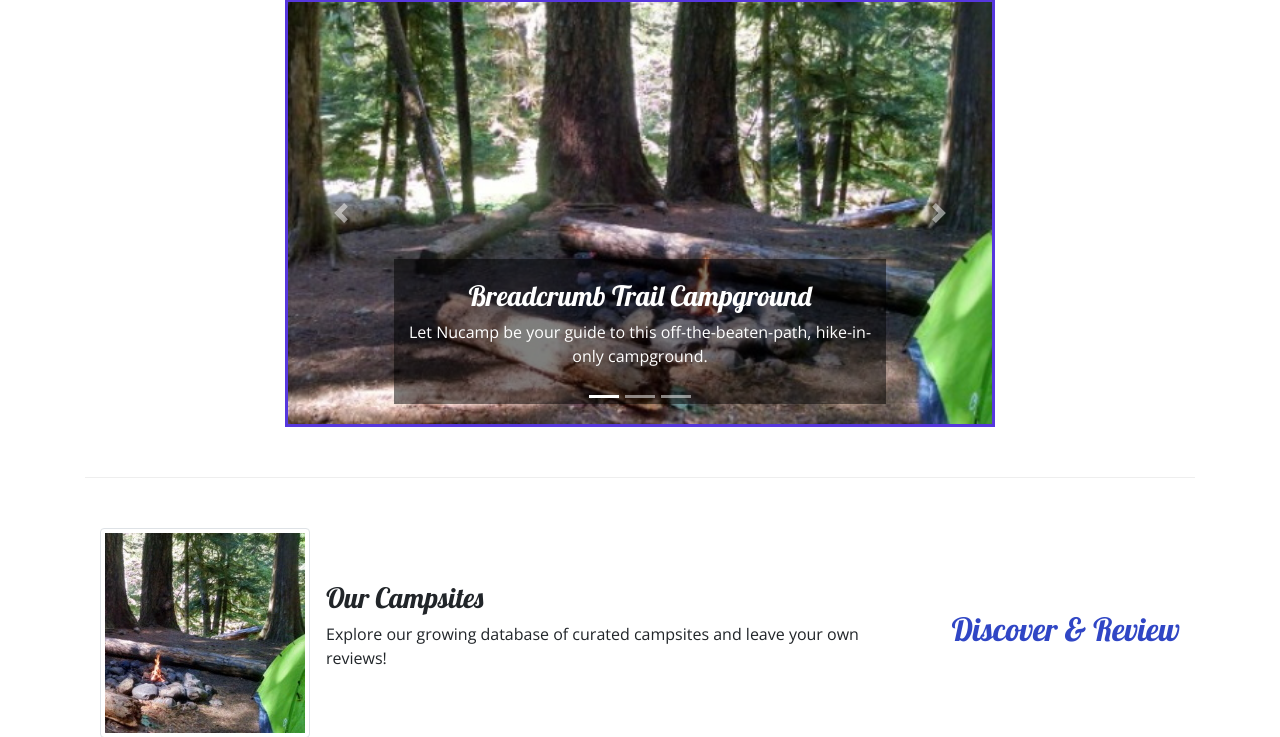
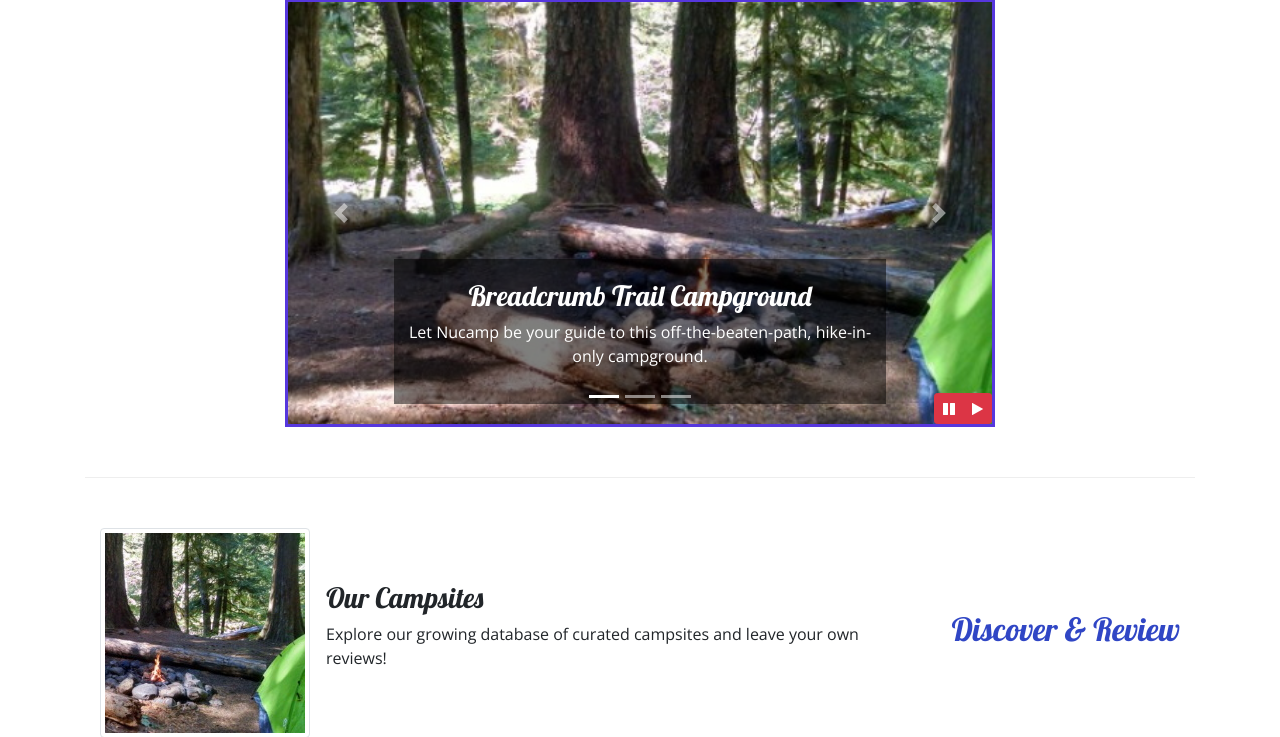
Before and after one commit to ancheetah/nucampsite, a PHP site: page / in a window 1280 px wide. Shown: the part 271-1008 px from the top of the page. Run offline with PHP 8.4, Linux system fonts and the light colour scheme; some libraries are stand-ins or nearby versions.

Commit message:
jQuery carousel controls

```diff
--- a/css/styles.css
+++ b/css/styles.css
@@ -40,3 +40,10 @@ header h2{
 .carousel {
     border: solid #5637DD;
 }
+
+#carouselButton {
+    position: absolute;
+    right: 0;
+    bottom: 0;
+    z-index: 100;
+}
--- a/index.html
+++ b/index.html
@@ -261,6 +261,15 @@
                             <span class="sr-only">Next</span>
                         </a>
 
+                        <div class="btn-group" id="carouselButton">
+                            <button class="btn btn-danger btn-sm" id="carouselPause">
+                                <i class="fa fa-pause"></i>
+                            </button>
+                            <button class="btn btn-danger btn-sm" id="carouselPlay">
+                                <i class="fa fa-play"></i>
+                            </button>
+                        </div>
+
                     </div>
                 </div>
             </div>
@@ -380,6 +389,19 @@
         <script src="node_modules/popper.js/dist/umd/popper.min.js"></script>
         <script src="node_modules/bootstrap/dist/js/bootstrap.min.js"></script>
 
+        <!-- Carousel Controls -->
+        <script>
+            $(function() {
+                $(".carousel").carousel( { interval: 2000, pause: "false" } );
+                $("#carouselPause").click(function(){
+                    $(".carousel").carousel("pause");
+                });
+                $("#carouselPlay").click(function(){
+                    $(".carousel").carousel("cycle");
+                });
+            });
+        </script>
+
         <!-- Enable Tooltips -->
         <!-- <script>
             $(function () {
```
